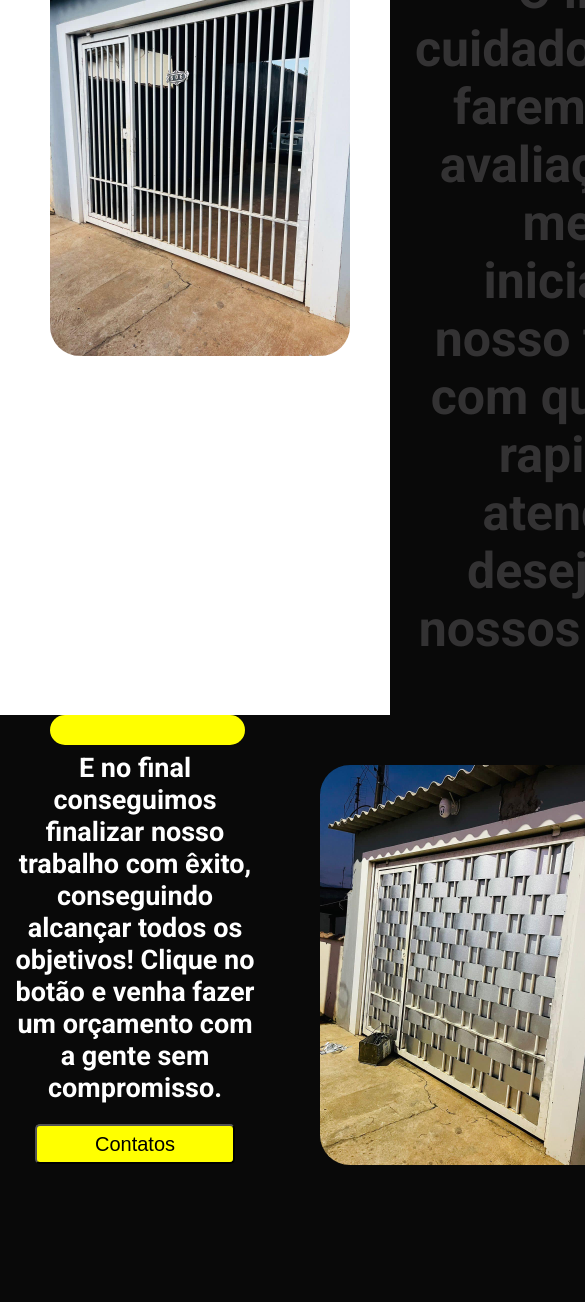
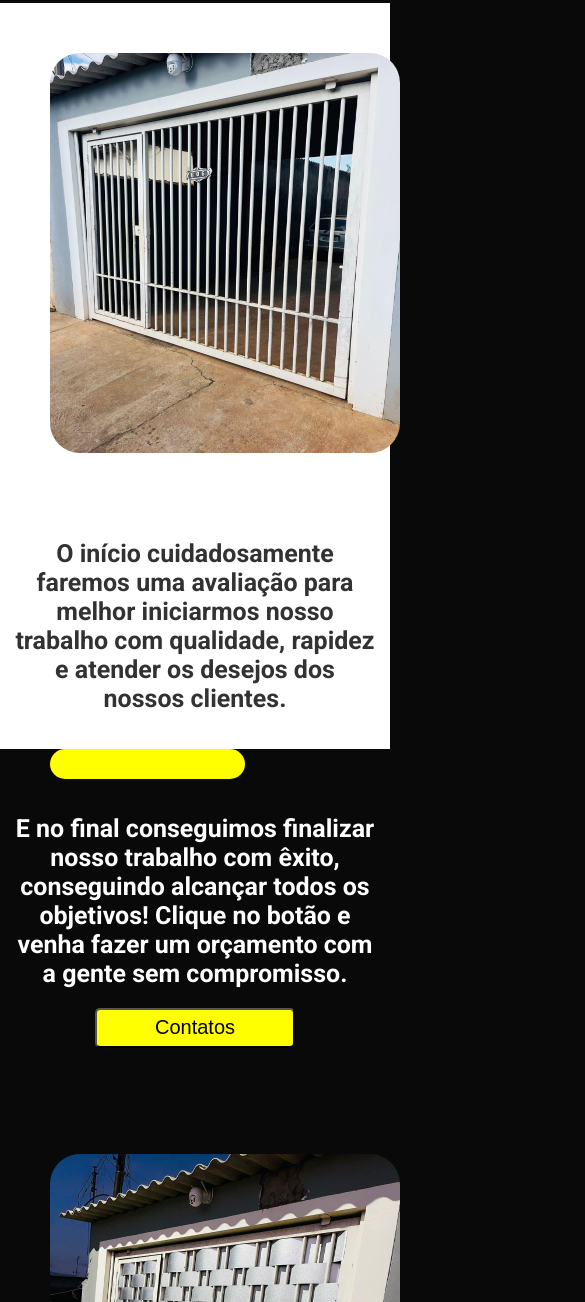
Before and after one commit to DouglasHF94/calhas.rei, a plain HTML site: page index.html in a window 390 px wide. Shown: the part 698-2000 px from the top of the page, 585 px wide, since content can reach past the window. Before the commit the page ends 1920 px from the top, so only its background shows below. Drawn offline with Linux system fonts and the light colour scheme; a web font is replaced by a local one.

Commit message:
add midia 450px

```diff
--- a/style.css
+++ b/style.css
@@ -142,18 +142,49 @@ body {
     top: 220px;
   }
 
+
+  .cont-demonstraçao01 {
+    display: flex;
+    flex-direction: column;
+  }
+
+  .porta01 {
+    width: 350px;
+    height: 400px;
+    border-radius: 80px;
+  }
+
   .texto-porta01 {
-    font-size: 50px;
-    padding: 15px;
+    font-size: 25px;
+    text-align: center;
+    align-content: center;
    }
 
+   .cont-demonstraçao02 {
+    display: flex;
+    flex-direction: column;
+  }
+
+   .porta02 {
+    width: 350px;
+    height: 400px;
+    border-radius: 80px;
+  }
+
   .texto-porta02 {
-    font-size: 27px;
-    padding: 15px;
+    margin-top: 50px;
+    font-size: 25px;
+    text-align: center;
+    align-content: center;
    }
 
-   .texto-apresentacao {
-    margin-top: 80px;
-    font-size: 25px;
+   .botao {
+    align-self: flex-end;
+    width: 200px;
+    height: 40px;
+    border-radius: 5px;
+    margin: 20px;
+    font-size: 20px;
+    background-color: var(--cor-0);
   }
 }
```
